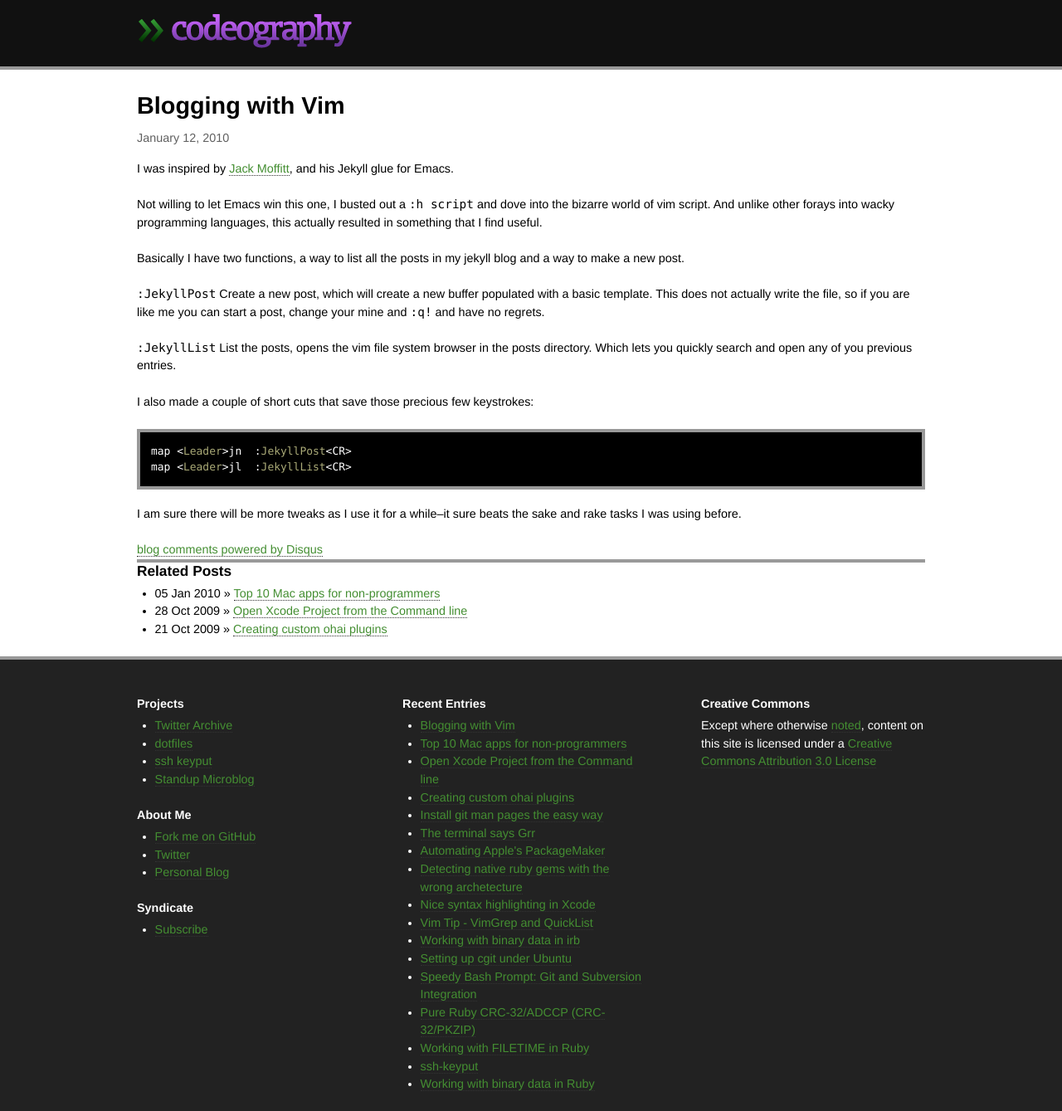
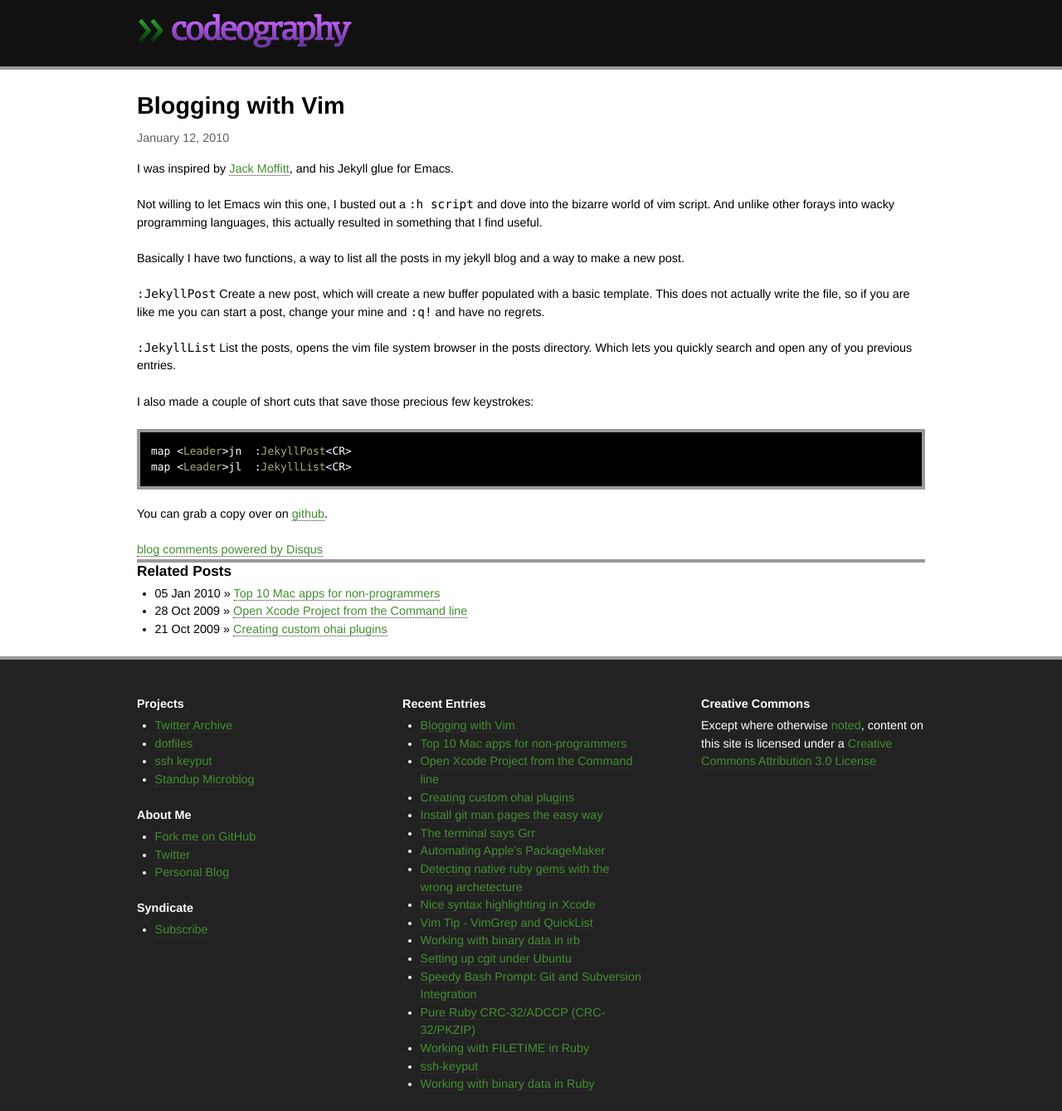
Before and after one commit to csexton/codeography.com, a Jekyll site: the page built from _posts/2010-01-12-blogging-with-vim.markdown, in a window 1280 px wide. Shown: the whole page at 83% size. Built offline with Jekyll 4.4.1, drawn with Linux system fonts in a browser that asks for light colours; nearby versions of some CDN libraries; Markdown is read by kramdown in place of the engine named in the settings; comment, search, counter and statistics services are not loaded.

Commit message:
Forgot the link in the vim blog.

```diff
--- a/_posts/2010-01-12-blogging-with-vim.markdown
+++ b/_posts/2010-01-12-blogging-with-vim.markdown
@@ -18,4 +18,4 @@ I also made a couple of short cuts that save those precious few keystrokes:
     map <Leader>jn  :JekyllPost<CR>
     map <Leader>jl  :JekyllList<CR>
 
-I am sure there will be more tweaks as I use it for a while--it sure beats the sake and rake tasks I was using before.
+You can grab a copy over on [github](http://github.com/csexton/jekyll.vim).
```
